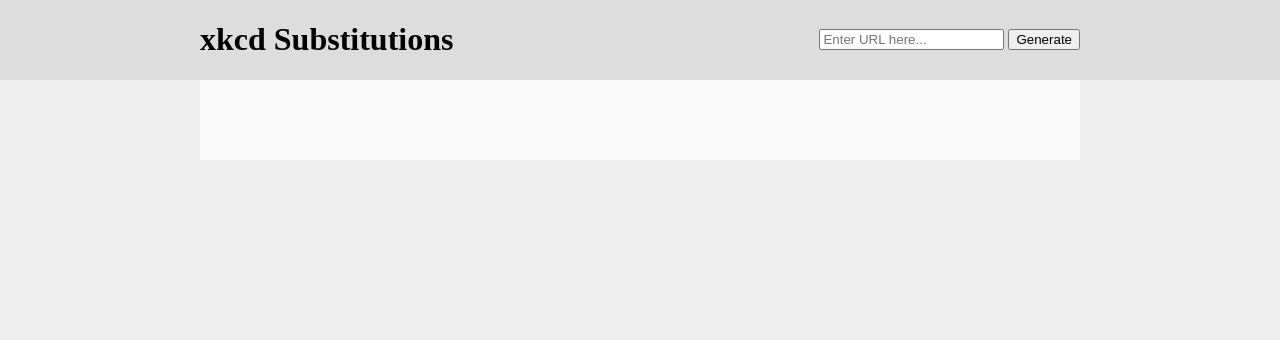
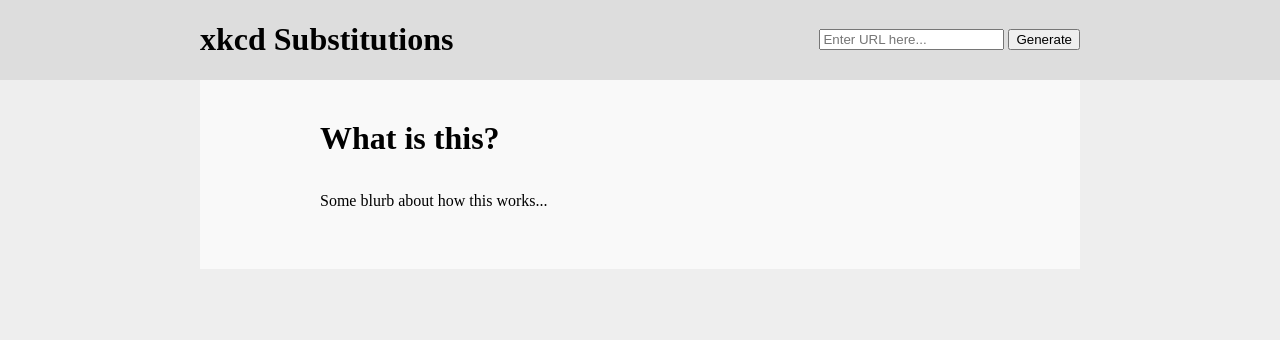
Before and after one commit to U-DON/xkcd_substitutions, a Flask app: page / in a window 1280 px wide. Shown: the top 340 px of the page. Run offline with Flask 2, Linux system fonts and the light colour scheme; parts of the project's set-up code (start-up, migrations or seed data) failed here and were passed over.

Commit message:
Placeholder for default text on home page.

```diff
--- a/templates/index.html
+++ b/templates/index.html
@@ -8,3 +8,7 @@
 </form>
 </div>
 {% endblock %}
+{% block content %}
+<h1>What is this?</h1>
+<p>Some blurb about how this works...</p>
+{% endblock %}
```
